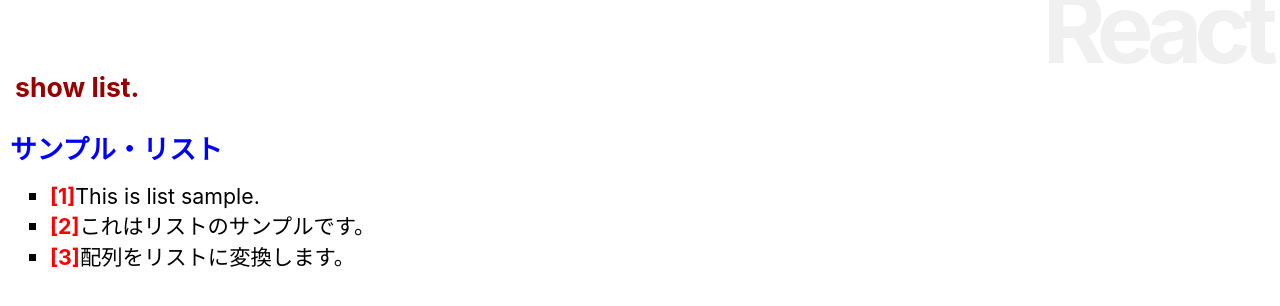
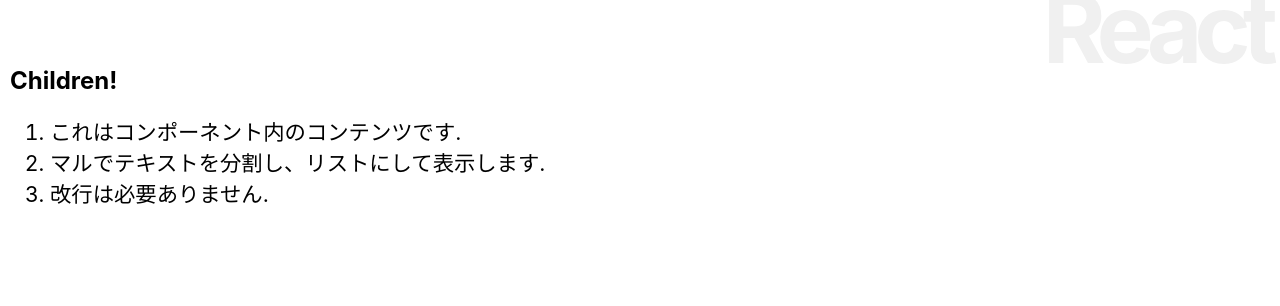
Before and after one commit to KATO-Hiro/React-Sample-App, a React (Create React App) app in the folder frontend/: page / in a window 1280 px wide. Shown: the top 306 px of the page. Built offline with nearby package versions, Linux system fonts and the light colour scheme.

Commit message:
Enable to fetch children elements

```diff
--- a/frontend/src/App.js
+++ b/frontend/src/App.js
@@ -5,11 +5,12 @@
 class App extends Component {
   // data = [];
 
-  data = [
-    "This is list sample.",
-    "これはリストのサンプルです。",
-    "配列をリストに変換します。"
-  ];
+  // data = [
+  //   "This is list sample.",
+  //   "これはリストのサンプルです。",
+  //   "配列をリストに変換します。"
+  // ];
+  input = '';
 
   msgStyle = {
     fontSize: "20pt",
@@ -49,7 +50,8 @@
   constructor(props) {
     super(props)
     this.state = {
-      list:this.data
+      message: 'type your name:'
+      // list:this.data
       // counter: 0,
       // msg: 'count start!',
       // flag: true,
@@ -63,6 +65,8 @@
     // }, 10000)
 
     // this.doAction = this.doAction.bind(this);
+    this.doChange = this.doChange.bind(this);
+    this.doSubmit = this.doSubmit.bind(this);
   }
 
   // // e: イベントの情報をまとめたオブジェクトが入っている
@@ -92,11 +96,27 @@
   //   return <div style={s}></div>
   // }
 
+  doChange(event) {
+    this.input = event.target.value;
+  }
+
+  doSubmit(event) {
+    this.setState({
+      message: 'Hello, ' + this.input + '!!'
+    });
+    event.preventDefault();
+  }
+
   render() {
     return <div>
       <h1>React</h1>
-      <h2 style={this.msgStyle}>show list.</h2>
-      <List title="サンプル・リスト" data={this.data} />
+      <Message title="Children!">
+        これはコンポーネント内のコンテンツです。
+        マルでテキストを分割し、リストにして表示します。
+        改行は必要ありません。
+      </Message>
+      {/* <h2 style={this.msgStyle}>show list.</h2> */}
+      {/* <List title="サンプル・リスト" data={this.data} /> */}
       {/* <h2 style={this.msgStyle}>show rect.</h2>
       <div style={this.area} onClick={this.doAction}>
         {this.data.map((value) => this.draw(value))}
@@ -116,52 +136,82 @@
   }
 }
 
-class List extends Component {
-  number = 1;
+// class List extends Component {
+//   number = 1;
 
-  title = {
-    fontSize: "20pt",
-    fontWeight: "bold",
-    color: "blue",
-  };
+//   title = {
+//     fontSize: "20pt",
+//     fontWeight: "bold",
+//     color: "blue",
+//   };
 
-  render() {
-    let data = this.props.data;
+//   render() {
+//     let data = this.props.data;
 
-    return (
-      <div>
-        <p style={this.title}>{this.props.title}</p>
-          <ul>
-            {data.map((item) =>
-              <Item number={this.number++} value={item} key={this.number} />
-            )}
-          </ul>
-      </div>
-    );
-  }
-}
+//     return (
+//       <div>
+//         <p style={this.title}>{this.props.title}</p>
+//           <ul>
+//             {data.map((item) =>
+//               <Item number={this.number++} value={item} key={this.number} />
+//             )}
+//           </ul>
+//       </div>
+//     );
+//   }
+// }
 
-class Item extends Component {
+// class Item extends Component {
+//   li = {
+//     listStyleType: "square",
+//     fontSize: "16pt",
+//     color: "#06",
+//     margin: "0px",
+//     padding: "0px",
+//   }
+
+//   num = {
+//     fontWeight: "bold",
+//     color: "red"
+//   }
+
+//   render() {
+//     return (
+//       <li style={this.li}>
+//         <span style={this.num}>[{this.props.number}]</span>
+//           {this.props.value}
+//       </li>
+//     );
+//   }
+// }
+
+class Message extends Component {
   li = {
-    listStyleType: "square",
     fontSize: "16pt",
     color: "#06",
     margin: "0px",
-    padding: "0px",
-  }
-
-  num = {
-    fontWeight: "bold",
-    color: "red"
+    padding: "0px"
   }
 
   render() {
-    return (
-      <li style={this.li}>
-        <span style={this.num}>[{this.props.number}]</span>
-          {this.props.value}
-      </li>
+    let content = this.props.children;
+    let arr = content.split('。')
+    let arr2 = [];
+
+    for (let i = 0; i < arr.length; i++) {
+      if (arr[i].trim() != '') {
+        arr2.push(arr[i]);
+      }
+    }
+
+    let list = arr2.map((value, key) => (
+      <li style={this.li} key={key}>{value}.</li>)
     );
+
+    return <div>
+      <h2>{this.props.title}</h2>
+      <ol>{list}</ol>
+    </div>
   }
 }
 
```
